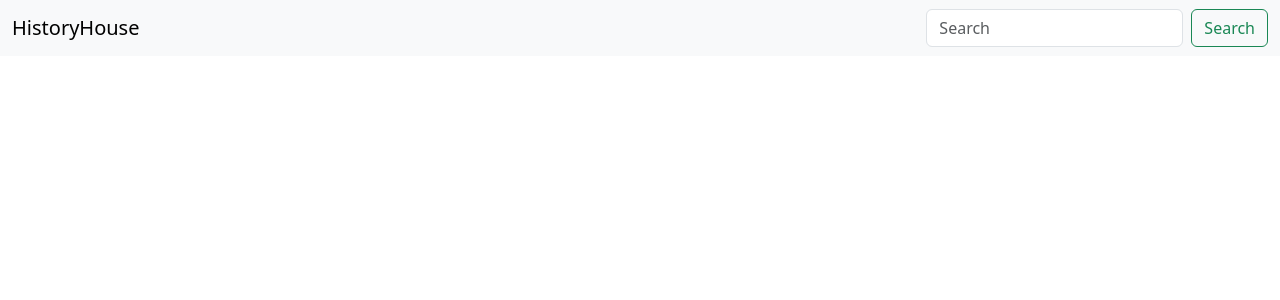
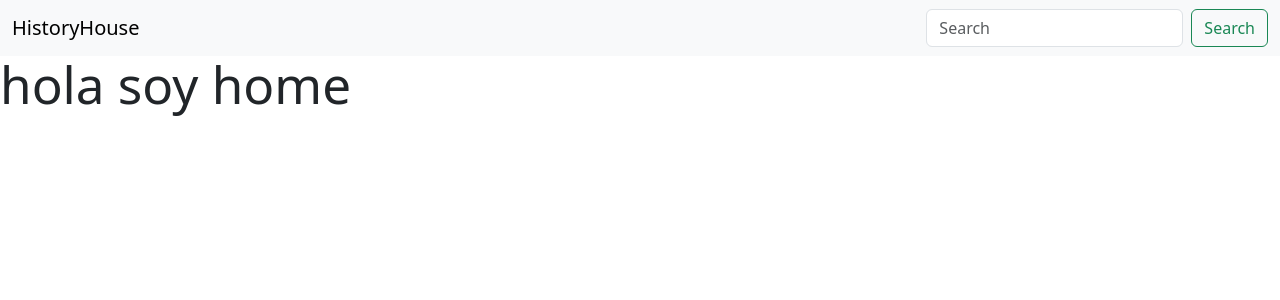
Before and after one commit to Becerra200404/HistoryHouse, a React (Vite) app in the folder front-historyhouse/: page / in a window 1280 px wide. Before the commit this address had no page. Shown: the top 300 px of the page. Built offline with nearby package versions, Linux system fonts and the light colour scheme.

Commit message:
arreglar el ruteo

```diff
--- a/front-historyhouse/src/App.jsx
+++ b/front-historyhouse/src/App.jsx
@@ -1,8 +1,9 @@
 import { Routes, Route } from 'react-router-dom'
 
-import Home from './componente/Libro'
 import Libro from './componente/Libro'
 import Navbar from './inicio/Navbar'
+import Home from './inicio/Home'
+
 
 
 const App = () => {
@@ -11,11 +12,9 @@ const App = () => {
 
       <Navbar></Navbar>
       <div>
-        <Routes>
-          <Route path='./' element={<Home></Home>}></Route>
-          <Route part='./Libro' element={<Libro></Libro>}></Route>
-
-
+      <Routes>
+          <Route path='/' element={<Home />} />
+          <Route path='/Libro' element={<Libro />} />
         </Routes>
       </div>
 
```
